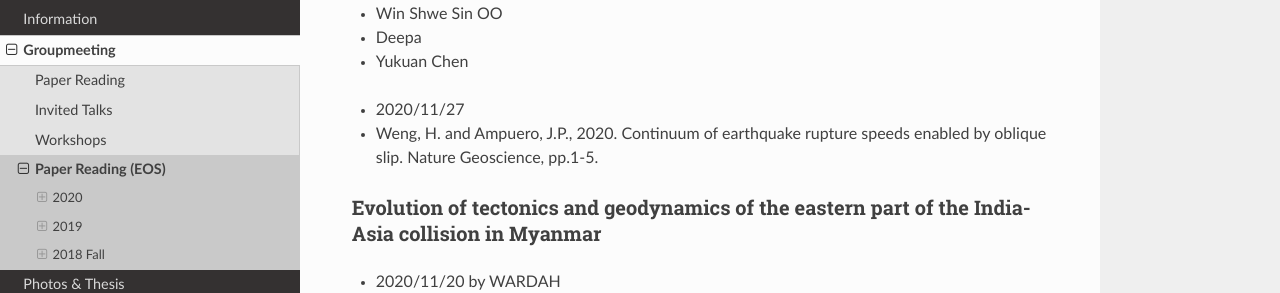
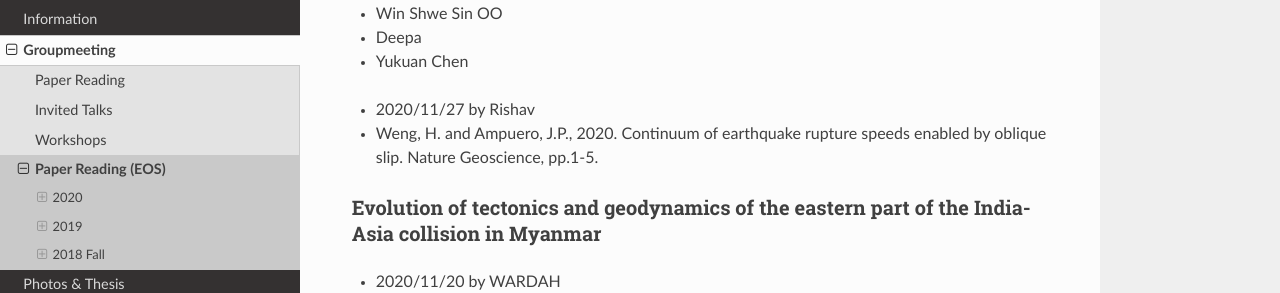
Before and after one commit to MIGG-NTU/MIG_Docs, a Sphinx documentation site: the page built from source/groupmeeting/paper-reading-EOS.rst, in a window 1280 px wide and 900 px high, scrolled down 370 px. Shown: the part 158-451 px from the top of the window. Built offline with Sphinx 7.4.7 and the Read the Docs theme 2.0.0, drawn with Linux system fonts in a browser that asks for light colours.

Commit message:
Update paper-reading-EOS.rst

```diff
--- a/source/groupmeeting/paper-reading-EOS.rst
+++ b/source/groupmeeting/paper-reading-EOS.rst
@@ -23,7 +23,7 @@ This website is a backup of group meeting information of `EOS Observational Seis
 +++++++++++++++++++++++++++++++++++++++++++++++++++++++++++++++
 Continuum of earthquake rupture speeds enabled by oblique slip
 
-- 2020/11/27
+- 2020/11/27 by Rishav
 - Weng, H. and Ampuero, J.P., 2020. Continuum of earthquake rupture speeds enabled by oblique slip. Nature Geoscience, pp.1-5.
 
 Evolution of tectonics and geodynamics of the eastern part of the India-Asia collision in Myanmar
```
